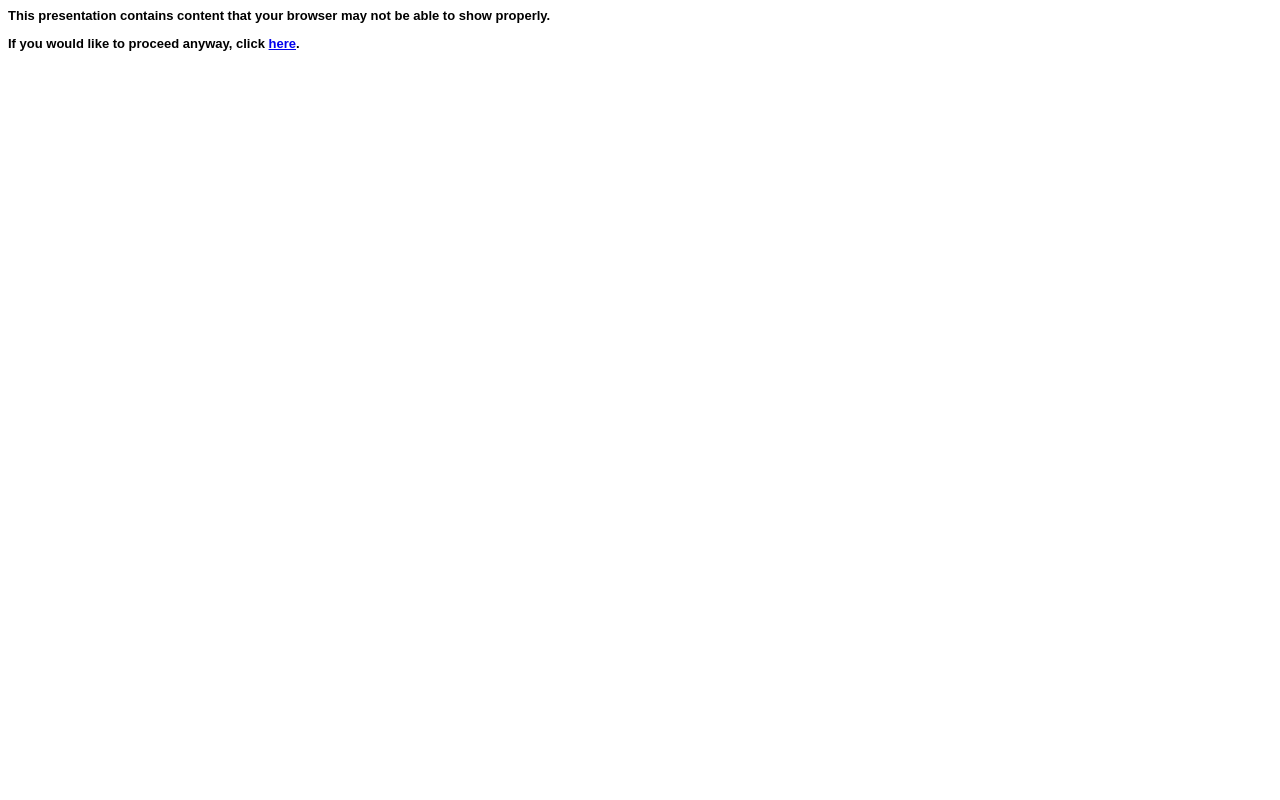
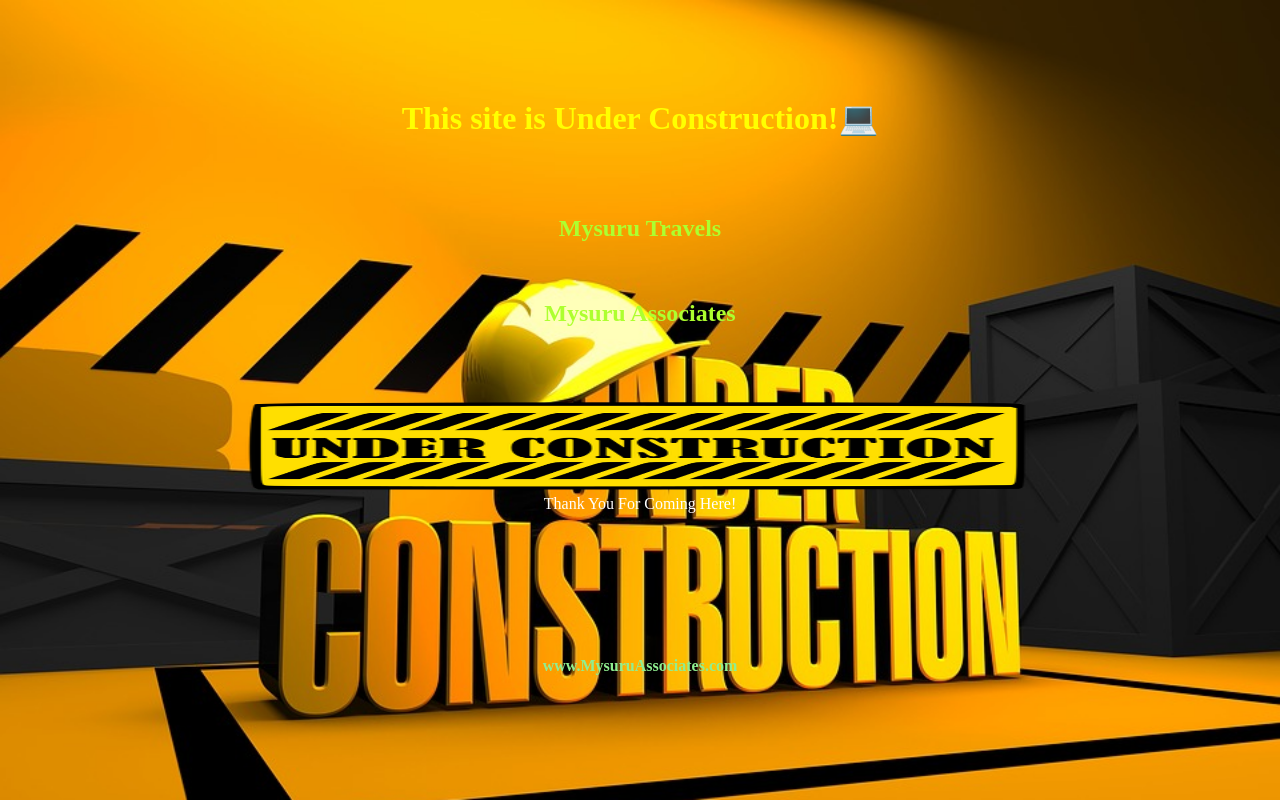
Before and after one commit to mysuruassociates/home, a plain HTML site: page index.html in a window 1280 px wide. Drawn offline with Linux system fonts and the light colour scheme.

Commit message:
Update index.html
update 0a

```diff
--- a/index.html
+++ b/index.html
@@ -1,77 +1,51 @@
-<html xmlns:v="urn:schemas-microsoft-com:vml"
-xmlns:o="urn:schemas-microsoft-com:office:office"
-xmlns:p="urn:schemas-microsoft-com:office:powerpoint"
-xmlns:oa="urn:schemas-microsoft-com:office:activation"
-xmlns="http://www.w3.org/TR/REC-html40">
+<!DOCTYPE html>
+<html>
+<head>
+<title>Mysuru Associates</title>
 
-<head>
-<meta http-equiv=Content-Type content="text/html; charset=windows-1252">
-<meta name=ProgId content=PowerPoint.Slide>
-<meta name=Generator content="Microsoft PowerPoint 12">
-<link rel=File-List href="under%20construction%20webpage_files/filelist.xml">
-<link rel=Preview href="under%20construction%20webpage_files/preview.wmf">
-<link rel=Edit-Time-Data
-href="under%20construction%20webpage_files/editdata.mso">
-<title>Slide 1</title>
-<!--[if gte mso 9]><xml>
- <o:DocumentProperties>
-  <o:Author>admin</o:Author>
-  <o:Template>Flow</o:Template>
-  <o:LastAuthor>admin</o:LastAuthor>
-  <o:Revision>7</o:Revision>
-  <o:TotalTime>43</o:TotalTime>
-  <o:Created>2023-06-19T11:52:30Z</o:Created>
-  <o:LastSaved>2023-06-19T12:35:48Z</o:LastSaved>
-  <o:PresentationFormat>A4 Paper (210x297 mm)</o:PresentationFormat>
-  <o:Slides>1</o:Slides>
-  <o:Notes>1</o:Notes>
-  <o:Version>12.00</o:Version>
- </o:DocumentProperties>
- <o:OfficeDocumentSettings>
-  <o:PixelsPerInch>55</o:PixelsPerInch>
- </o:OfficeDocumentSettings>
-</xml><![endif]-->
-<link rel=Presentation-XML href="under%20construction%20webpage_files/pres.xml">
-<meta name=Description content="6/19/2023">
-<meta http-equiv=expires content=0>
-<![if !ppt]><script>
-<!--
-	var ver = 0, appVer = navigator.appVersion, msie = appVer.indexOf( "MSIE " )
-	var msieWin31 = (appVer.indexOf( "Windows 3.1" ) >= 0), isMac = (appVer.indexOf("Macintosh") >= 0)
-	if( msie >= 0 )
-		ver = parseFloat( appVer.substring( msie+5, appVer.indexOf ( ";", msie ) ) )
-	else
-		ver = parseInt( appVer )
-	browserSupported=0
-	if( !isMac && ver >= 4 && msie >= 0 ) {
-		browserSupported=1
-		window.location.replace( 'under%20construction%20webpage_files/slide0001.html'+document.location.hash )
-	}
-//-->
-</script>
-<![endif]>
+ <link rel="stylesheet" href="https://github.com/mysuruassociates/home/blob/84a02b21e690f9a001932c2ec10b4619a7115068/css/style0.css">
+
 </head>
+<body>
+<div class="center">
+<h1>This site is Under Construction!💻</h1>
 
-<body>
-<script><!--
+<br>
+<br>
 
-if( browserSupported )
-	document.writeln('<div style="visibility:hidden">');
+<a style="text-decoration: none; font-weight: bold" href="https://mysurutravels.com">
+<h2> Mysuru Travels </h3>
+</a>
+<br>
+<a style="text-decoration: none; font-weight: bold" href="https://mysuruassociates.com">
+<h2> Mysuru Associates </h3>
+</a>
 
-//--></script><font face=Arial size=2><b>
+<br> <br>
 
-<p>This presentation contains content that your browser may not be able to show
-properly.</p>
+<!-- <a style="text-decoration: none; font-weight: bold" href="https://mysuruassociates.com">
+<img src="source link" alt width="300" height="250" />
+</a> -->
 
-<p>If you would like to proceed anyway, click <a
-href="under%20construction%20webpage_files/slide0001.html">here</a>.</p>
+<br>
+<a style="text-decoration: none; font-weight: bold" href="https://mysuruassociates.com">
+<img src="https://github.com/mysuruassociates/home/blob/de7e36bcd599c49c456ed62b660c0096858f71e9/img/underconstruction_32bit-52kb.png" alt width="790" height="90" />
+</a>
+<br>
+<p2> Thank You For Coming Here! <br>
 
-</b></font><script><!--
+</p2>
+<br>
+<br> <br>
 
-if( browserSupported )
-	document.writeln('</div>');
+<br> <br> <br> <br> <br>
 
-//--></script>
+<a style="text-decoration: none; font-weight: bold" href="https://mysuruassociates.com">
+<footer>www.MysuruAssociates.com</footer>
+</a>
+
+</div>
+
+
 </body>
-
 </html>
```
